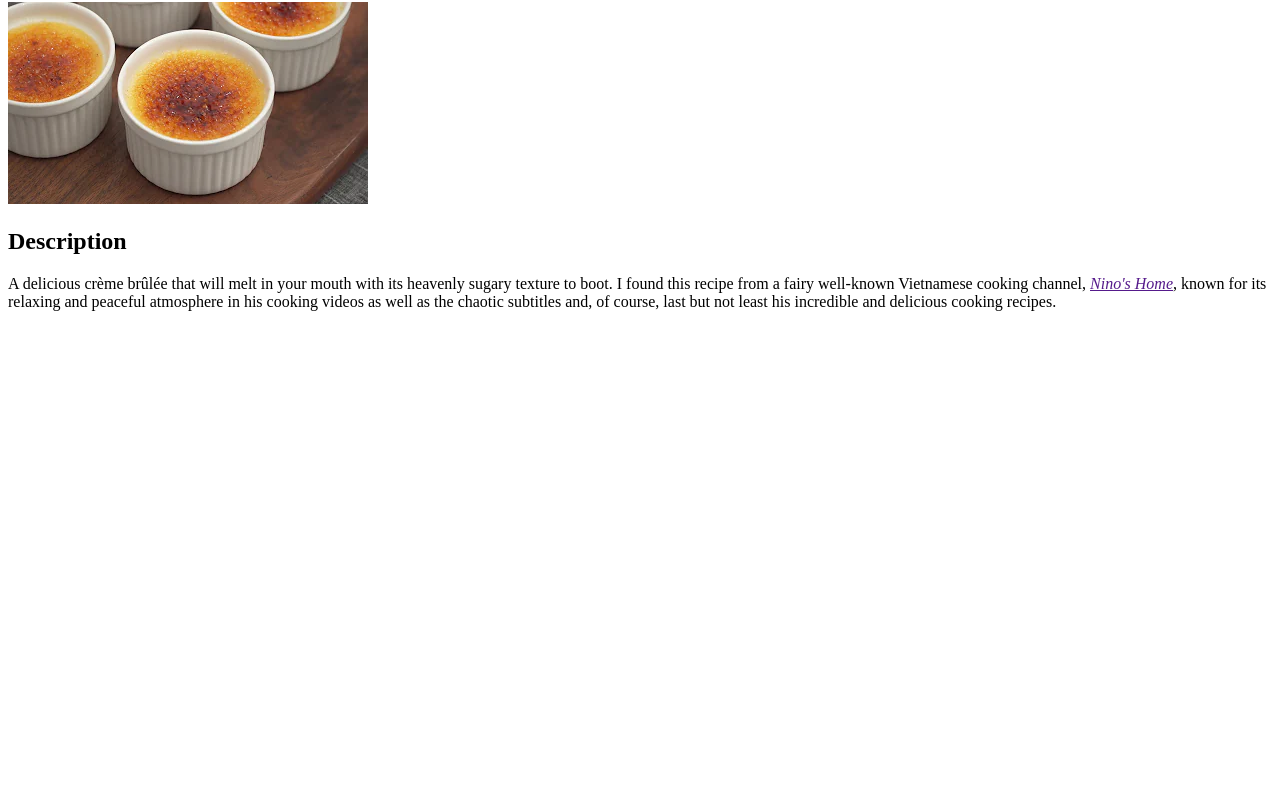
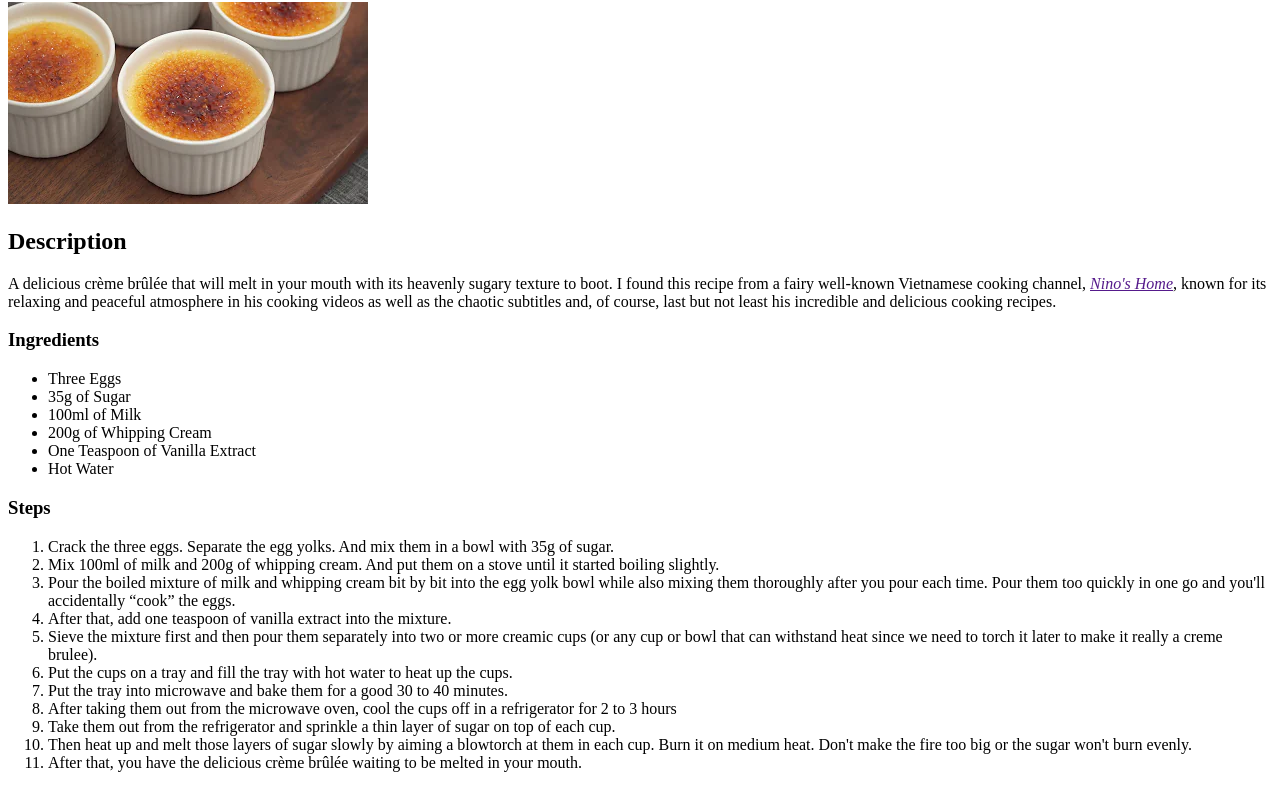
Before and after one commit to aungpyaythar1998/odin-recipes, a plain HTML site: page recipes/creme_brulee.html in a window 1280 px wide. Shown: the part 78-866 px from the top of the page. Before the commit the page ends 800 px from the top, so only its background shows below. Drawn offline with Linux system fonts and the light colour scheme.

Commit message:
Add ingredients and instructions to creme brulee recipe page

```diff
--- a/recipes/creme_brulee.html
+++ b/recipes/creme_brulee.html
@@ -9,5 +9,28 @@
         <img src="creme_brulee.webp">
         <h2>Description</h2>
         <p>A delicious crème brûlée that will melt in your mouth with its heavenly sugary texture to boot. I found this recipe from a fairy well-known Vietnamese cooking channel, <a href=""><em>Nino's Home</em></a>, known for its relaxing and peaceful atmosphere in his cooking videos as well as the chaotic subtitles and, of course, last but not least his incredible and delicious cooking recipes.</p>
+        <h3>Ingredients</h3>
+        <ul>
+            <li>Three Eggs</li>
+            <li>35g of Sugar</li>
+            <li>100ml of Milk</li>
+            <li>200g of Whipping Cream</li>
+            <li>One Teaspoon of Vanilla Extract</li>
+            <li>Hot Water</li>
+        </ul>
+        <h3>Steps</h3>
+        <ol>
+            <li>Crack the three eggs. Separate the egg yolks. And mix them in a bowl with 35g of sugar.</li>
+            <li>Mix 100ml of milk and 200g of whipping cream. And put them on a stove until it started boiling slightly.</li>
+            <li>Pour the boiled mixture of milk and whipping cream bit by bit into the egg yolk bowl while also mixing them thoroughly after you pour each time. Pour them too quickly in one go and you'll accidentally &ldquo;cook&rdquo; the eggs.</li>
+            <li>After that, add one teaspoon of vanilla extract into the mixture.</li>
+            <li>Sieve the mixture first and then pour them separately into two or more creamic cups (or any cup or bowl that can withstand heat since we need to torch it later to make it really a creme brulee).</li>
+            <li>Put the cups on a tray and fill the tray with hot water to heat up the cups.</li>
+            <li>Put the tray into microwave and bake them for a good 30 to 40 minutes.</li>
+            <li>After taking them out from the microwave oven, cool the cups off in a refrigerator for 2 to 3 hours</li>
+            <li>Take them out from the refrigerator and sprinkle a thin layer of sugar on top of each cup.</li>
+            <li>Then heat up and melt those layers of sugar slowly by aiming a blowtorch at them in each cup. Burn it on medium heat. Don't make the fire too big or the sugar won't burn evenly.</li>
+            <li>After that, you have the delicious crème brûlée waiting to be melted in your mouth.</li>
+        </ol>
     </body>
 </html>
```
